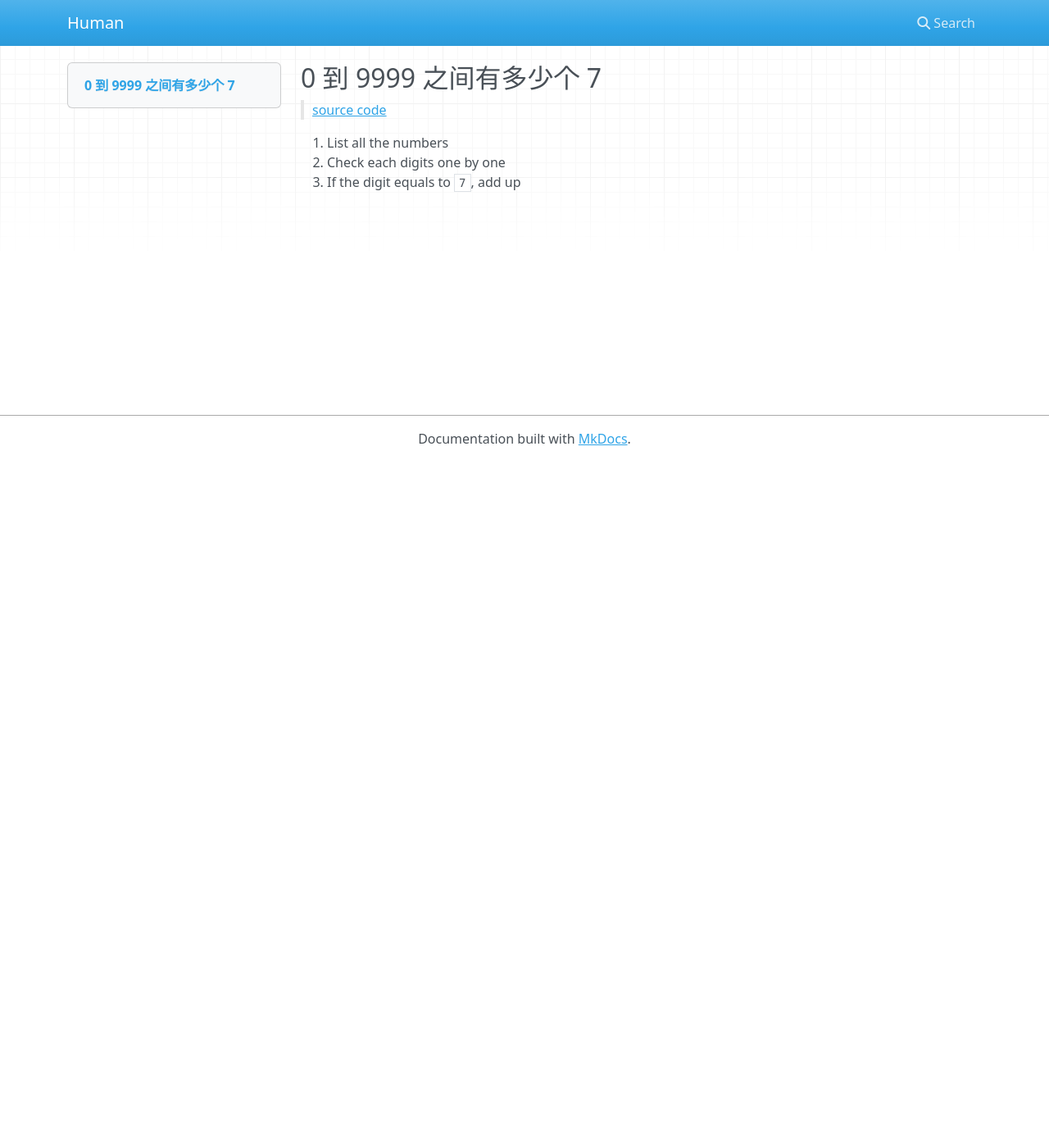
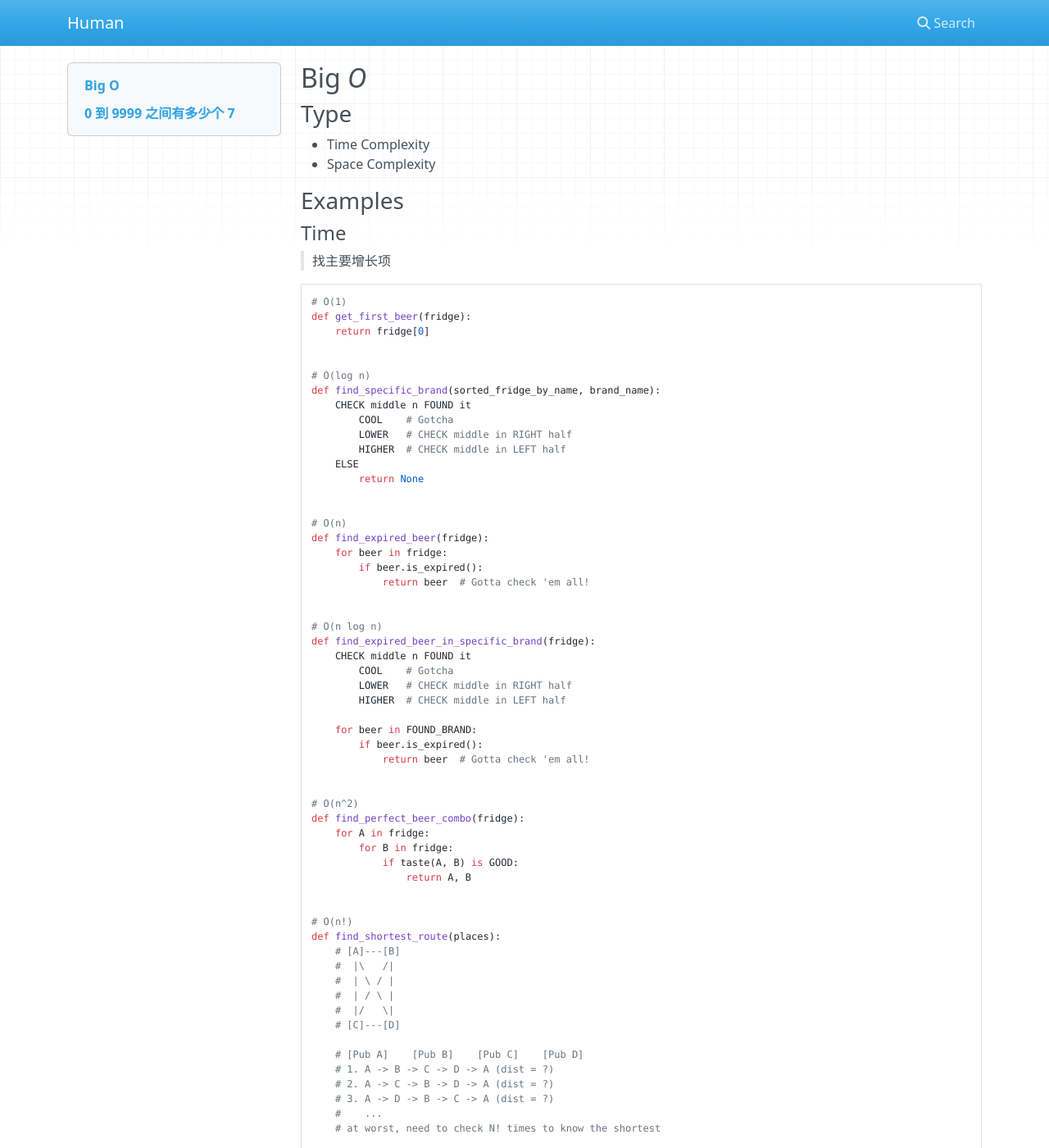
Before and after one commit to codingEzio/codingEzio.github.io, an MkDocs documentation site: the page built from docs/algorithms/algo-for-fun.md, in a window 1280 px wide and 1400 px high. Shown: the whole window at 82% size. Built offline with MkDocs 1.6.1, drawn with Linux system fonts in a browser that asks for light colours; nearby versions of some CDN libraries; some of the changed text lies outside the part shown.

Commit message:
feat: Notes on the Time Complexity for Algorithms

````diff
--- a/docs/algorithms/algo-for-fun.md
+++ b/docs/algorithms/algo-for-fun.md
@@ -1,3 +1,90 @@
+
+## Big *O*
+
+### Type
+
+- Time Complexity
+- Space Complexity
+
+### Examples
+
+#### Time
+
+> 找主要增长项
+
+```python
+# O(1)
+def get_first_beer(fridge):
+    return fridge[0]
+
+
+# O(log n)
+def find_specific_brand(sorted_fridge_by_name, brand_name):
+    CHECK middle n FOUND it
+        COOL    # Gotcha
+        LOWER   # CHECK middle in RIGHT half
+        HIGHER  # CHECK middle in LEFT half
+    ELSE
+        return None
+
+
+# O(n)
+def find_expired_beer(fridge):
+    for beer in fridge:
+        if beer.is_expired():
+            return beer  # Gotta check 'em all!
+
+
+# O(n log n)
+def find_expired_beer_in_specific_brand(fridge):
+    CHECK middle n FOUND it
+        COOL    # Gotcha
+        LOWER   # CHECK middle in RIGHT half
+        HIGHER  # CHECK middle in LEFT half
+
+    for beer in FOUND_BRAND:
+        if beer.is_expired():
+            return beer  # Gotta check 'em all!
+
+
+# O(n^2)
+def find_perfect_beer_combo(fridge):
+    for A in fridge:
+        for B in fridge:
+            if taste(A, B) is GOOD:
+                return A, B
+
+
+# O(n!)
+def find_shortest_route(places):
+    # [A]---[B]
+    #  |\   /|
+    #  | \ / |
+    #  | / \ |
+    #  |/   \|
+    # [C]---[D]
+
+    # [Pub A]    [Pub B]    [Pub C]    [Pub D]
+    # 1. A -> B -> C -> D -> A (dist = ?)
+    # 2. A -> C -> B -> D -> A (dist = ?)
+    # 3. A -> D -> B -> C -> A (dist = ?)
+    #    ...
+    # at worst, need to check N! times to know the shortest
+
+```
+
+#### Space
+
+> 找最大分配量
+
+```python
+
+```
+
+### Identification
+
+- x
+- x
 
 ## 0 到 9999 之间有多少个 7
 
````
